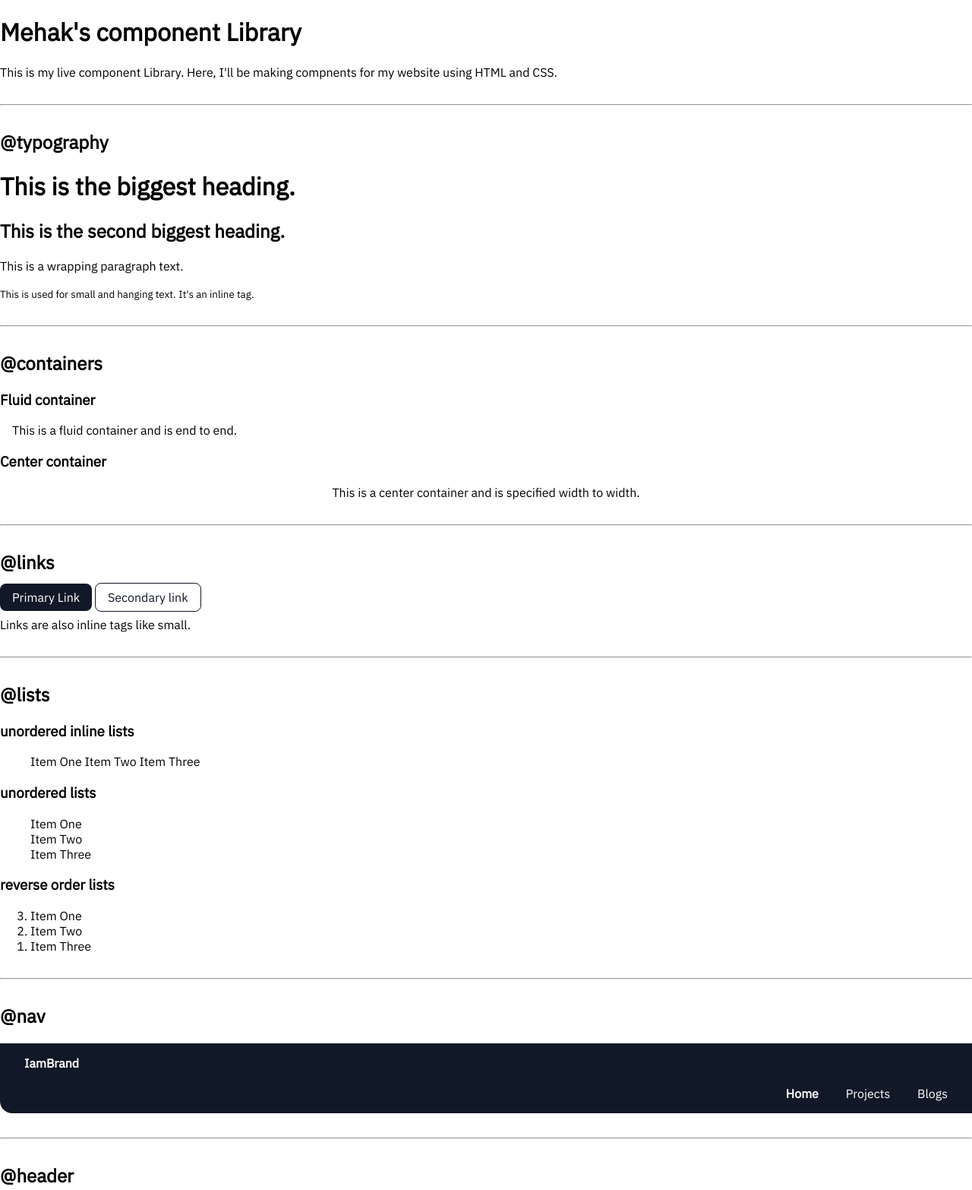
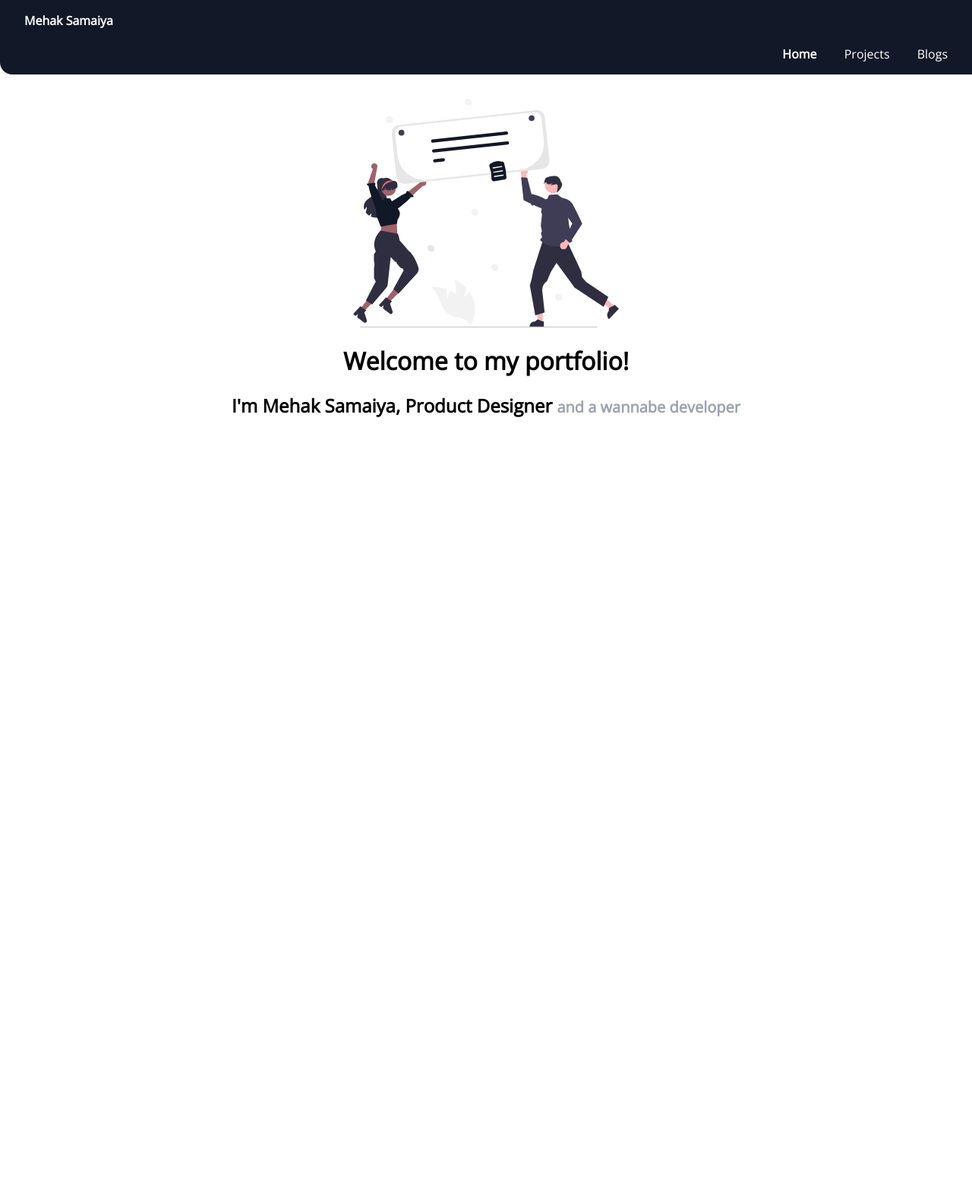
Before and after one commit to MehakSamaiya/first-website, a plain HTML site: page index.html in a window 1280 px wide. Shown: the top 1566 px of the page at 76% size. After the commit the page ends 800 px from the top, so only its background shows below. Drawn offline with nearby package versions, Linux system fonts and the light colour scheme.

Commit message:
update lib

```diff
--- a/index.html
+++ b/index.html
@@ -5,70 +5,14 @@
     <meta charset="UTF-8">
     <meta http-equiv="X-UA-Compatible" content="IE=edge">
     <meta name="viewport" content="width=device-width, initial-scale=1.0">
+    <title>Home | Mehak Samaiya</title>
     <link rel="stylesheet" href="style.css">
-    <title>Component Library for website</title>
 </head>
 
 <body>
-    <h1>Mehak's component Library</h1>
-    <p>This is my live component Library. Here, I'll be making compnents for my website using HTML and CSS.</p>
 
-    <hr>
-
-    <h2>@typography</h2>
-    <h1>This is the biggest heading.</h1>
-    <h2>This is the second biggest heading.</h2>
-    <p>This is a wrapping paragraph text.</p>
-    <small>This is used for small and hanging text.</small>
-    <small>It's an inline tag.</small>
-
-    <hr>
-
-    <h2>@containers</h2>
-
-    <h3>Fluid container</h3>
-    <div class="container"> This is a fluid container and is end to end.</div>
-
-    <h3>Center container</h3>
-    <div class="container container-center"> This is a center container and is specified width to width.</div>
-
-    <hr>
-
-    <h2>@links</h2>
-    <a href="/" class="link primary-link">Primary Link</a>
-    <a href="/" class="link secondary-link">Secondary link</a>
-    <p>Links are also inline tags like small.</p>
-
-    <hr>
-
-    <h2>@lists</h2>
-
-    <h3>unordered inline lists</h3>
-    <ul class="list-non-bullet">
-        <li class="list-inline">Item One</li>
-        <li class="list-inline">Item Two</li>
-        <li class="list-inline">Item Three</li>
-    </ul>
-
-    <h3>unordered lists</h3>
-    <ul class="list-non-bullet">
-        <li>Item One</li>
-        <li>Item Two</li>
-        <li>Item Three</li>
-    </ul>
-
-    <h3>reverse order lists</h3>
-    <ol reversed>
-        <li>Item One</li>
-        <li>Item Two</li>
-        <li>Item Three</li>
-    </ol>
-
-    <hr>
-
-    <h2>@nav</h2>
     <nav class="navigation container">
-        <div class="nav-brand">IamBrand</div>
+        <div class="nav-brand">Mehak Samaiya</div>
         <ul class="list-non-bullet list-inline nav-pills">
 
             <li>
@@ -79,48 +23,14 @@
         </ul>
     </nav>
 
-    <hr>
 
-
-    <h2>@header</h2>
     <header class="hero">
         <img src="images/Hero image.svg" class="hero-img" alt="">
 
-        <h1 class="hero-heading">Mehak Samaiya, <span class="hero-heading-inverted">Designer and Developer</span></h1>
+        <h1 class="hero-heading">Welcome to my portfolio! </h1>
+        <h2>I'm Mehak Samaiya, Product Designer <span class="hero-heading-special"> and a wannabe developer</span> </h2>
 
     </header>
-
-    <hr>
-
-    <h2>@sections</h2>
-    <section class="sections">
-        <div class="container-center">
-            <h1>white</h1>
-            <div> This will have white background.</div>
-        </div>
-
-    </section>
-
-    <section class="sections off-white">
-        <div class="container-center">
-            <h1>off white</h1>
-            <div> This will have off-white background</div>
-        </div>
-    </section>
-
-    <hr>
-    <h2>@footer</h2>
-    <footer class="footer container">
-        <div class="footer-heading">Some of my social presence includes</div>
-        <ul>
-            <li class="list-inline"> <a class="link" href="/">Twitter</a></li>
-            <li class="list-inline"> <a class="link" href="/">LinkedIn</a> </li>
-            <li class="list-inline"> <a class="link" href="/">Github</a></li>
-        </ul>
-
-
-    </footer>
-
 
 </body>
 
--- a/style.css
+++ b/style.css
@@ -1,13 +1,13 @@
-@import url('https://fonts.googleapis.com/css2?family=IBM+Plex+Sans&display=swap');
+@import url('https://fonts.googleapis.com/css2?family=Open+Sans&display=swap');
 
 :root {
     --primary-color:#111827;
     --off-white: #E5E7EB;
+    --light-gray: #9CA3AF;
 }
 
 body{
-    font-family: 'IBM Plex Sans',
-    sans-serif;
+    font-family: 'Open Sans', sans-serif;
     margin: 0px;
 }
 
@@ -76,10 +76,16 @@ hr{
 
 .hero{
     padding: 2rem;
+    text-align: center;
 }
 
 .hero .hero-heading{
     text-align: center;
+}
+
+.hero .hero-heading-special{
+    color: var(--light-gray);
+    font-size: 20px;
 }
 
 .hero .hero-img {
```
Also changed, not shown: lib/components.html (added, +127 -0 lines).
